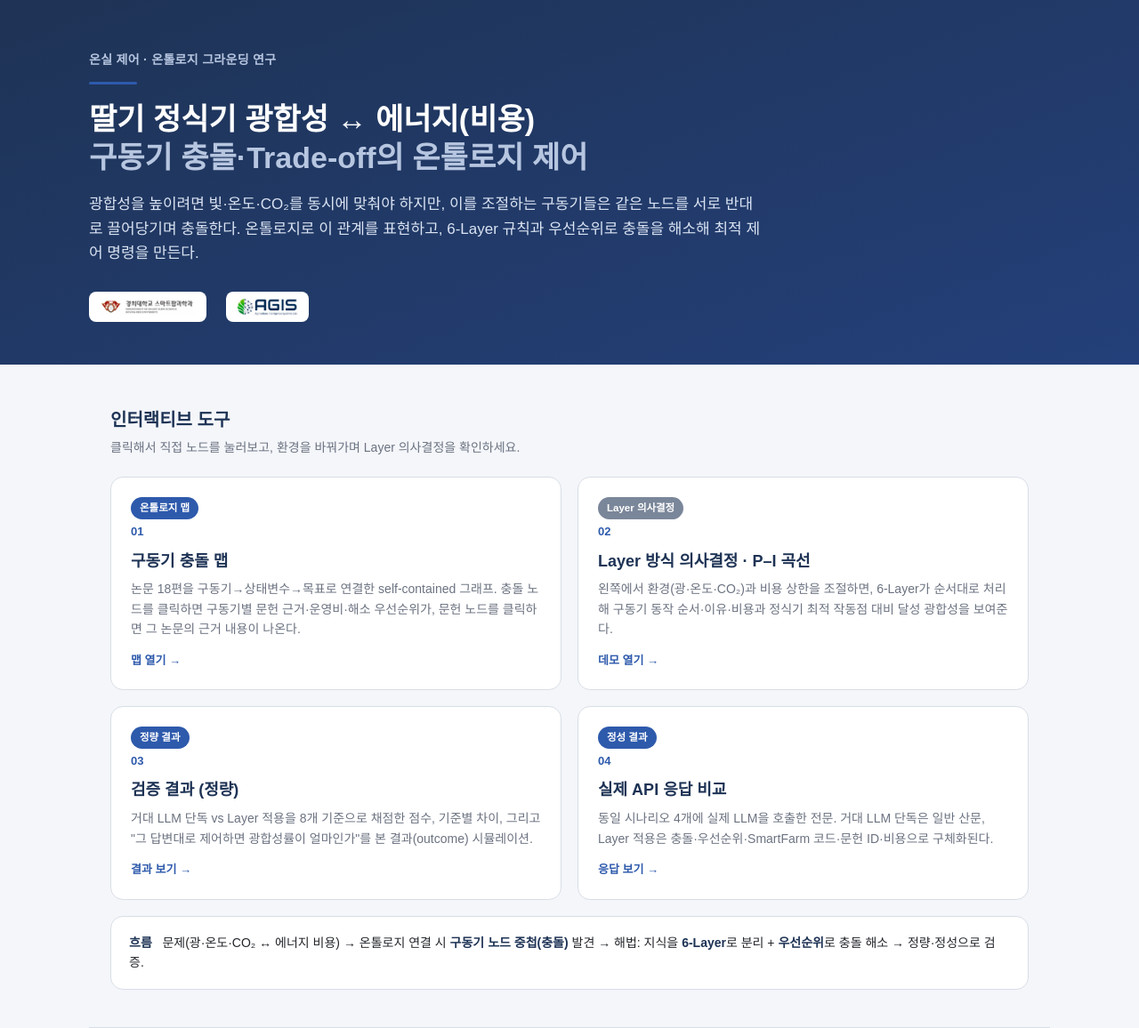
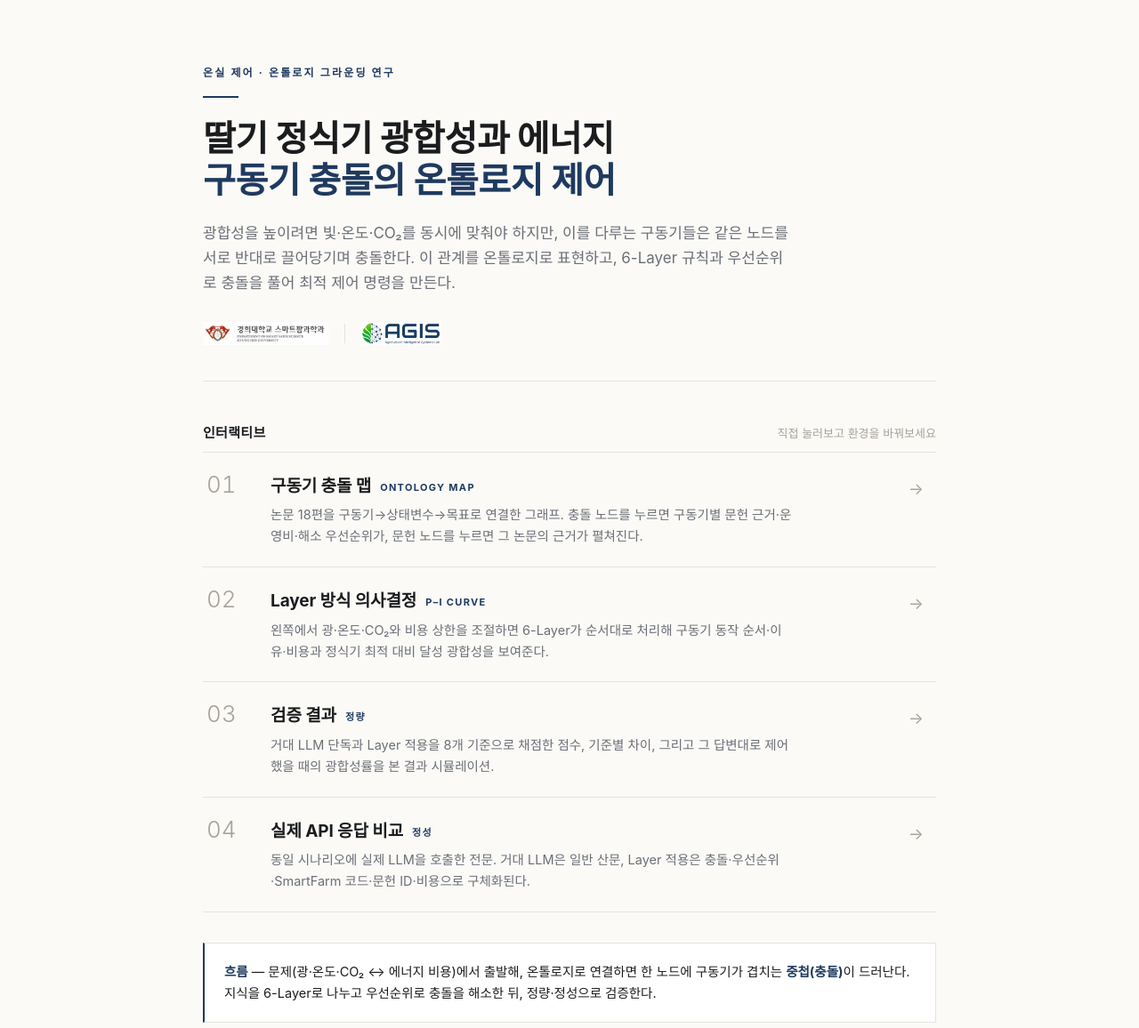
Before and after one commit to min577/onandon, a plain HTML site: page index.html in a window 1280 px wide. Shown: the top 1156 px of the page at 89% size. Drawn offline with Linux system fonts and the light colour scheme; a web font is replaced by a local one.

Commit message:
design(web): 에디토리얼 리디자인 — Pretendard·넘버드 인덱스·색 절제(AI티 제거)
Co-Authored-By: Claude Opus 4.8 (1M context) <noreply@anthropic.com>

```diff
--- a/index.html
+++ b/index.html
@@ -4,99 +4,123 @@
 <meta charset="utf-8">
 <meta name="viewport" content="width=device-width, initial-scale=1">
 <title>딸기 정식기 광합성 ↔ 에너지 · 온톨로지 제어</title>
-<meta name="description" content="딸기 정식기 광합성–에너지 구동기 충돌을 온톨로지로 표현하고 6-Layer 규칙으로 해소하는 인터랙티브 데모">
+<meta name="description" content="딸기 정식기 광합성–에너지 구동기 충돌을 온톨로지로 표현하고 6-Layer 규칙으로 해소하는 인터랙티브 연구 사이트">
+<link rel="preconnect" href="https://cdn.jsdelivr.net">
+<link rel="stylesheet" href="https://cdn.jsdelivr.net/gh/orioncactus/pretendard@v1.3.9/dist/web/static/pretendard.min.css">
 <style>
 :root{
-  --navy:#1e3355; --accent:#2e5aac; --ink:#23262b; --mut:#6b7280;
-  --line:#d8dee6; --bg:#f4f6fa; --card:#ffffff; --lightblue:#b7c6e0;
+  --paper:#fbfaf7; --ink:#1a1c1e; --mut:#6b6f76; --faint:#a7a299;
+  --line:#e6e3dc; --accent:#1f3a5f; --accent-soft:#eef1f5; --hover:#f3f1ea;
 }
 *{box-sizing:border-box}
-body{margin:0;font-family:'Malgun Gothic','Apple SD Gothic Neo',sans-serif;color:var(--ink);background:var(--bg);line-height:1.6}
-a{color:var(--accent)}
-.hero{background:linear-gradient(160deg,#1e3355 0%,#24407a 100%);color:#fff;padding:56px 24px 48px}
-.hero .in{max-width:1080px;margin:0 auto}
-.kicker{color:var(--lightblue);font-weight:700;font-size:14px;letter-spacing:.3px}
-.rule{width:54px;height:3px;background:var(--accent);margin:14px 0 18px;border-radius:2px}
-.hero h1{margin:0;font-size:34px;line-height:1.25;font-weight:800}
-.hero h1 .sub{display:block;color:var(--lightblue);font-weight:700}
-.hero p.lead{margin:18px 0 0;font-size:17px;color:#dbe4f3;max-width:760px}
-.logos{display:flex;align-items:center;gap:22px;margin-top:30px}
-.logos img{height:34px;background:#fff;padding:7px 12px;border-radius:8px}
-.wrap{max-width:1080px;margin:0 auto;padding:40px 24px 8px}
-h2.sec{color:var(--navy);font-size:20px;margin:6px 0 4px}
-p.secsub{color:var(--mut);margin:0 0 22px;font-size:14px}
-.grid{display:grid;grid-template-columns:repeat(2,1fr);gap:18px}
-@media(max-width:760px){.grid{grid-template-columns:1fr}.hero h1{font-size:26px}}
-.card{display:flex;flex-direction:column;background:var(--card);border:1px solid var(--line);border-radius:14px;padding:22px;text-decoration:none;color:inherit;transition:transform .12s ease,box-shadow .12s ease,border-color .12s}
-.card:hover{transform:translateY(-3px);box-shadow:0 10px 26px rgba(30,51,85,.12);border-color:var(--accent)}
-.card .num{font-size:13px;font-weight:800;color:var(--accent)}
-.card h3{margin:8px 0 6px;font-size:18px;color:var(--navy)}
-.card p{margin:0;color:var(--mut);font-size:14px;flex:1}
-.card .go{margin-top:14px;font-size:13px;font-weight:700;color:var(--accent)}
-.tag{display:inline-block;font-size:11.5px;font-weight:700;color:#fff;background:var(--accent);border-radius:20px;padding:3px 10px;margin-bottom:4px;width:max-content}
-.tag.demo{background:#7a8699}
-.flow{background:#fff;border:1px solid var(--line);border-radius:14px;padding:18px 20px;margin-top:18px;font-size:14px;color:var(--ink)}
-.flow b{color:var(--navy)}
-footer{max-width:1080px;margin:0 auto;padding:34px 24px;color:var(--mut);font-size:12.5px;border-top:1px solid var(--line);margin-top:34px}
+html{-webkit-font-smoothing:antialiased;text-rendering:optimizeLegibility}
+body{margin:0;background:var(--paper);color:var(--ink);
+  font-family:Pretendard,-apple-system,BlinkMacSystemFont,'Malgun Gothic','Apple SD Gothic Neo',sans-serif;
+  line-height:1.65;font-size:16px}
+.shell{max-width:880px;margin:0 auto;padding:0 28px}
+.kicker{font-size:12px;font-weight:700;letter-spacing:.18em;text-transform:uppercase;color:var(--accent)}
+
+/* masthead */
+.mast{padding:72px 0 40px;border-bottom:1px solid var(--line)}
+.mast .rule{width:40px;height:2px;background:var(--accent);margin:16px 0 22px}
+.mast h1{margin:0;font-size:40px;line-height:1.18;font-weight:800;letter-spacing:-.01em}
+.mast h1 .l2{display:block;color:var(--accent);font-weight:700}
+.mast .lead{margin:22px 0 0;font-size:17px;color:var(--mut);max-width:62ch;font-weight:400}
+.mast .meta{margin-top:30px;display:flex;align-items:center;gap:18px;flex-wrap:wrap}
+.mast .meta img{height:26px;opacity:.9}
+.mast .meta .sep{width:1px;height:22px;background:var(--line)}
+.mast .meta span{font-size:13px;color:var(--faint)}
+
+/* section label */
+.lab{display:flex;align-items:baseline;justify-content:space-between;margin:46px 0 4px}
+.lab h2{font-size:15px;font-weight:700;letter-spacing:.02em;margin:0}
+.lab em{font-style:normal;color:var(--faint);font-size:13px}
+
+/* numbered index */
+.index{margin:8px 0 8px}
+.row{display:grid;grid-template-columns:64px 1fr 28px;align-items:start;gap:8px;
+  text-decoration:none;color:inherit;padding:22px 14px 22px 4px;border-top:1px solid var(--line);
+  transition:background .14s ease,padding .14s ease}
+.row:last-child{border-bottom:1px solid var(--line)}
+.row:hover{background:var(--hover);padding-left:14px}
+.row .n{font-size:26px;font-weight:300;color:var(--faint);font-variant-numeric:tabular-nums;line-height:1.1}
+.row h3{margin:0 0 5px;font-size:19px;font-weight:700;letter-spacing:-.005em}
+.row h3 .kind{font-size:11px;font-weight:700;letter-spacing:.12em;text-transform:uppercase;color:var(--accent);margin-left:10px;vertical-align:1px}
+.row p{margin:0;color:var(--mut);font-size:14.5px;max-width:64ch}
+.row .arr{justify-self:end;color:var(--faint);font-size:18px;margin-top:4px;transition:color .14s,transform .14s}
+.row:hover .arr{color:var(--accent);transform:translateX(3px)}
+
+/* flow note */
+.flow{margin:34px 0 0;padding:20px 22px;background:#fff;border:1px solid var(--line);border-left:2px solid var(--accent);font-size:14.5px;color:var(--ink)}
+.flow b{color:var(--accent);font-weight:700}
+
+footer{margin-top:54px;border-top:1px solid var(--line);padding:26px 0 60px}
+footer p{margin:0;color:var(--faint);font-size:12.5px}
+@media(max-width:680px){
+  .mast h1{font-size:30px}.shell{padding:0 20px}
+  .row{grid-template-columns:44px 1fr 20px}.row .n{font-size:20px}
+}
 </style>
 </head>
 <body>
-<header class="hero">
-  <div class="in">
+<div class="shell">
+
+  <header class="mast">
     <div class="kicker">온실 제어 · 온톨로지 그라운딩 연구</div>
     <div class="rule"></div>
-    <h1>딸기 정식기 광합성 ↔ 에너지(비용)
-      <span class="sub">구동기 충돌·Trade-off의 온톨로지 제어</span>
-    </h1>
-    <p class="lead">광합성을 높이려면 빛·온도·CO₂를 동시에 맞춰야 하지만, 이를 조절하는 구동기들은 같은 노드를 서로 반대로 끌어당기며 충돌한다. 온톨로지로 이 관계를 표현하고, 6-Layer 규칙과 우선순위로 충돌을 해소해 최적 제어 명령을 만든다.</p>
-    <div class="logos">
+    <h1>딸기 정식기 광합성과 에너지<span class="l2">구동기 충돌의 온톨로지 제어</span></h1>
+    <p class="lead">광합성을 높이려면 빛·온도·CO₂를 동시에 맞춰야 하지만, 이를 다루는 구동기들은 같은 노드를 서로 반대로 끌어당기며 충돌한다. 이 관계를 온톨로지로 표현하고, 6-Layer 규칙과 우선순위로 충돌을 풀어 최적 제어 명령을 만든다.</p>
+    <div class="meta">
       <img src="assets/khu_logo.png" alt="경희대학교 스마트팜과학과">
+      <span class="sep"></span>
       <img src="assets/agis_logo.png" alt="AGIS Lab">
     </div>
-  </div>
-</header>
+  </header>
 
-<main class="wrap">
-  <h2 class="sec">인터랙티브 도구</h2>
-  <p class="secsub">클릭해서 직접 노드를 눌러보고, 환경을 바꿔가며 Layer 의사결정을 확인하세요.</p>
-  <div class="grid">
-    <a class="card" href="tools/conflict.html">
-      <span class="tag">온톨로지 맵</span>
-      <div class="num">01</div>
-      <h3>구동기 충돌 맵</h3>
-      <p>논문 18편을 구동기→상태변수→목표로 연결한 self-contained 그래프. 충돌 노드를 클릭하면 구동기별 문헌 근거·운영비·해소 우선순위가, 문헌 노드를 클릭하면 그 논문의 근거 내용이 나온다.</p>
-      <div class="go">맵 열기 →</div>
+  <div class="lab"><h2>인터랙티브</h2><em>직접 눌러보고 환경을 바꿔보세요</em></div>
+  <nav class="index">
+    <a class="row" href="tools/conflict.html">
+      <span class="n">01</span>
+      <div>
+        <h3>구동기 충돌 맵<span class="kind">Ontology Map</span></h3>
+        <p>논문 18편을 구동기→상태변수→목표로 연결한 그래프. 충돌 노드를 누르면 구동기별 문헌 근거·운영비·해소 우선순위가, 문헌 노드를 누르면 그 논문의 근거가 펼쳐진다.</p>
+      </div>
+      <span class="arr">→</span>
     </a>
-    <a class="card" href="tools/layer-demo.html">
-      <span class="tag demo">Layer 의사결정</span>
-      <div class="num">02</div>
-      <h3>Layer 방식 의사결정 · P–I 곡선</h3>
-      <p>왼쪽에서 환경(광·온도·CO₂)과 비용 상한을 조절하면, 6-Layer가 순서대로 처리해 구동기 동작 순서·이유·비용과 정식기 최적 작동점 대비 달성 광합성을 보여준다.</p>
-      <div class="go">데모 열기 →</div>
+    <a class="row" href="tools/layer-demo.html">
+      <span class="n">02</span>
+      <div>
+        <h3>Layer 방식 의사결정<span class="kind">P–I Curve</span></h3>
+        <p>왼쪽에서 광·온도·CO₂와 비용 상한을 조절하면 6-Layer가 순서대로 처리해 구동기 동작 순서·이유·비용과 정식기 최적 대비 달성 광합성을 보여준다.</p>
+      </div>
+      <span class="arr">→</span>
     </a>
-    <a class="card" href="results.html">
-      <span class="tag">정량 결과</span>
-      <div class="num">03</div>
-      <h3>검증 결과 (정량)</h3>
-      <p>거대 LLM 단독 vs Layer 적용을 8개 기준으로 채점한 점수, 기준별 차이, 그리고 "그 답변대로 제어하면 광합성률이 얼마인가"를 본 결과(outcome) 시뮬레이션.</p>
-      <div class="go">결과 보기 →</div>
+    <a class="row" href="results.html">
+      <span class="n">03</span>
+      <div>
+        <h3>검증 결과<span class="kind">정량</span></h3>
+        <p>거대 LLM 단독과 Layer 적용을 8개 기준으로 채점한 점수, 기준별 차이, 그리고 그 답변대로 제어했을 때의 광합성률을 본 결과 시뮬레이션.</p>
+      </div>
+      <span class="arr">→</span>
     </a>
-    <a class="card" href="tools/api-responses.html">
-      <span class="tag">정성 결과</span>
-      <div class="num">04</div>
-      <h3>실제 API 응답 비교</h3>
-      <p>동일 시나리오 4개에 실제 LLM을 호출한 전문. 거대 LLM 단독은 일반 산문, Layer 적용은 충돌·우선순위·SmartFarm 코드·문헌 ID·비용으로 구체화된다.</p>
-      <div class="go">응답 보기 →</div>
+    <a class="row" href="tools/api-responses.html">
+      <span class="n">04</span>
+      <div>
+        <h3>실제 API 응답 비교<span class="kind">정성</span></h3>
+        <p>동일 시나리오에 실제 LLM을 호출한 전문. 거대 LLM은 일반 산문, Layer 적용은 충돌·우선순위·SmartFarm 코드·문헌 ID·비용으로 구체화된다.</p>
+      </div>
+      <span class="arr">→</span>
     </a>
+  </nav>
+
+  <div class="flow">
+    <b>흐름</b> — 문제(광·온도·CO₂ ↔ 에너지 비용)에서 출발해, 온톨로지로 연결하면 한 노드에 구동기가 겹치는 <b>중첩(충돌)</b>이 드러난다. 지식을 6-Layer로 나누고 우선순위로 충돌을 해소한 뒤, 정량·정성으로 검증한다.
   </div>
 
-  <div class="flow">
-    <b>흐름</b> &nbsp; 문제(광·온도·CO₂ ↔ 에너지 비용) → 온톨로지 연결 시 <b>구동기 노드 중첩(충돌)</b> 발견 → 해법: 지식을 <b>6-Layer</b>로 분리 + <b>우선순위</b>로 충돌 해소 → 정량·정성으로 검증.
-  </div>
-</main>
+  <footer>
+    <p>경희대학교 스마트팜과학과 · AGIS Lab · OnAndOn</p>
+  </footer>
 
-<footer>
-  경희대학교 스마트팜과학과 · AGIS Lab · OnAndOn &nbsp;|&nbsp; 모든 시각화는 외부 의존성 없는 self-contained 정적 페이지입니다.
-</footer>
+</div>
 </body>
 </html>
```
Also changed, not shown: results.html (+55 -36 lines), tools/api-responses.html (+56 -51 lines), tools/conflict.html (+1 -0 lines), tools/layer-demo.html (+1 -0 lines).
